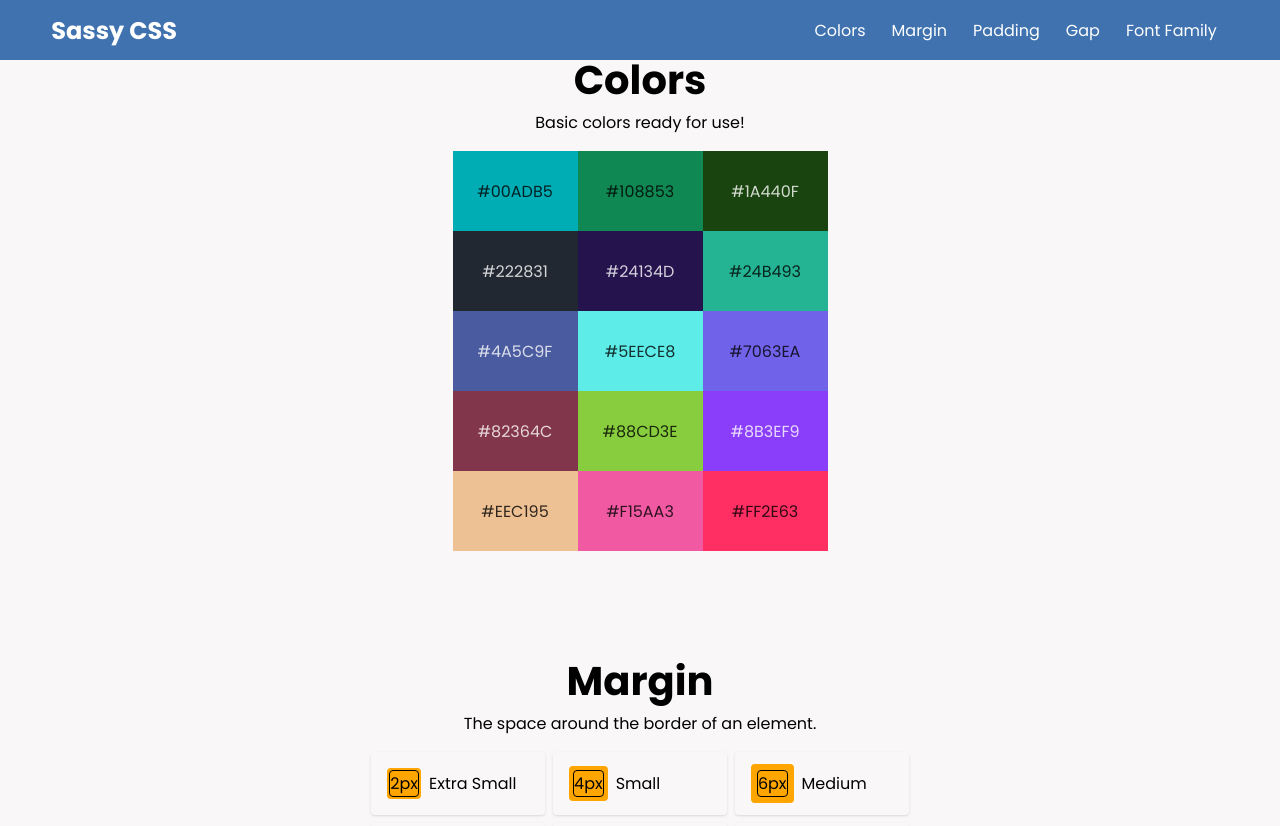
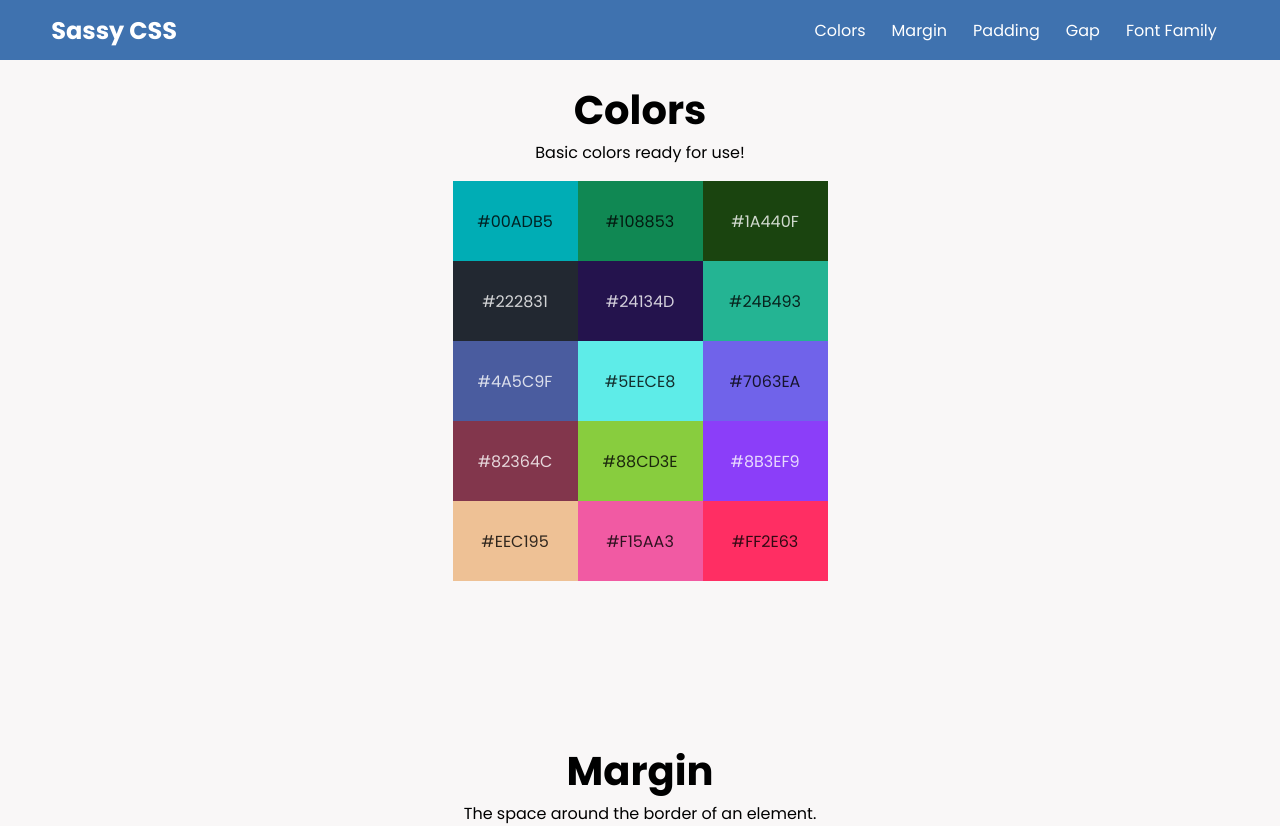
Before and after one commit to moonbamijam/sassy-css, a React (Vite) app: page / in a window 1280 px wide. Shown: the top 826 px of the page. Built offline with nearby package versions, Linux system fonts and the light colour scheme; a web font is replaced by a local one.

Commit message:
feat: increase padding in y axis in section common component

```diff
--- a/src/components/common/section/section.module.scss
+++ b/src/components/common/section/section.module.scss
@@ -7,7 +7,7 @@
   display: flex;
   flex-direction: column;
   align-items: center;
-  padding: 50px 0;
+  padding: 80px 0;
   .heading {
     margin-bottom: 16px;
     .title {
```
